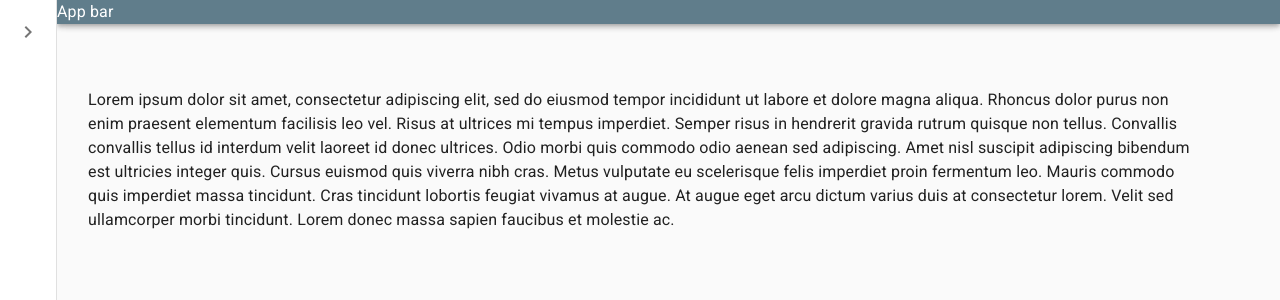
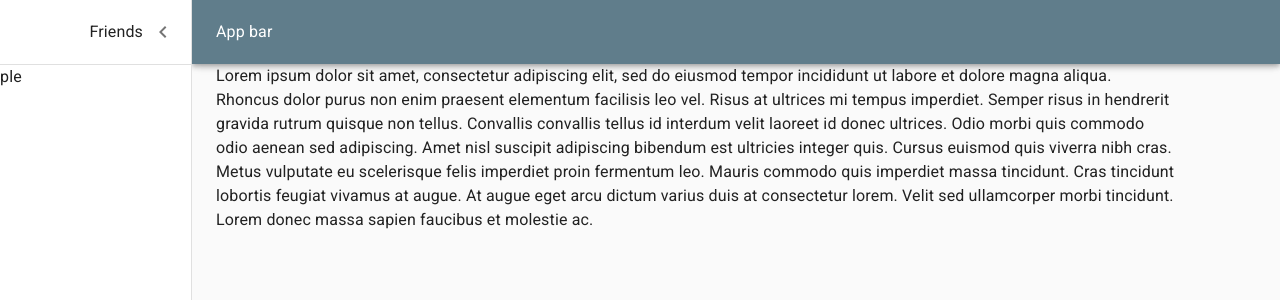
Before and after one commit to gooseman1721/SnailMail-frontend, a React (Vite) app: page /main in a window 1280 px wide. Shown: the top 300 px of the page. Built offline with nearby package versions, Linux system fonts and the light colour scheme.

Commit message:
Drawer progress

```diff
--- a/src/routes/FrontPage.jsx
+++ b/src/routes/FrontPage.jsx
@@ -10,26 +10,28 @@ import {
     Typography,
     IconButton,
     Icon,
+    Divider,
 
 } from "@mui/material";
 import {
-    ChevronRight
+    ChevronLeft,
+    PeopleAltRounded
 } from '@mui/icons-material';
 import { CssBaseline, ThemeProvider } from '@mui/material';
 import styled from "@emotion/styled";
 
 
-const drawerWidth = 57;
+const drawerWidth = '15vw';
 
 const Main = styled('main', { shouldForwardProp: (prop) => prop !== 'open' })(
     ({ theme, open }) => ({
         flexGrow: 1,
-        padding: theme.spacing(3),
+        padding: theme.spacing(0),
         transition: theme.transitions.create('margin', {
             easing: theme.transitions.easing.sharp,
             duration: theme.transitions.duration.leavingScreen,
         }),
-        marginLeft: `-${drawerWidth}px`,
+        marginLeft: `-${drawerWidth}`,
         ...(open && {
             transition: theme.transitions.create('margin', {
                 easing: theme.transitions.easing.easeOut,
@@ -48,8 +50,8 @@ const AppBarStyled = styled(MuiAppBar, {
         duration: theme.transitions.duration.leavingScreen,
     }),
     ...(open && {
-        width: `calc(100% - ${drawerWidth}px)`,
-        marginLeft: `${drawerWidth}px`,
+        width: `calc(100vw - ${drawerWidth})`,
+        marginLeft: `${drawerWidth}`,
         transition: theme.transitions.create(['margin', 'width'], {
             easing: theme.transitions.easing.easeOut,
             duration: theme.transitions.duration.enteringScreen,
@@ -71,30 +73,51 @@ const DrawerHeader = styled('div')(({ theme }) => ({
 export default function FrontPage(props) {
     const [openDrawer, setOpenDrawer] = useState(true);
     const handleDrawerOpen = () => setOpenDrawer(true);
-    const handleDrawerClose = () => {setOpenDrawer(false); setTimeout(handleDrawerOpen, 5000);}
+    const handleDrawerClose = () => setOpenDrawer(false)
 
   return (
     <ThemeProvider theme={props.theme}>
         <CssBaseline />
-        <Container sx={{display: 'flex'}}>
+        <Container sx={{display: 'flex', marginLeft: '0px', marginRight: '0px'}}>
             <AppBarStyled position='fixed' open={openDrawer}>
-                <Typography>
-                    App bar
-                </Typography>
+                <Toolbar>
+                    <IconButton
+                        mr='5'
+                        color='inherit'
+                        onClick={handleDrawerOpen}
+                        sx={{ ...(openDrawer && { display: 'none' }) }}
+                    >
+                        <PeopleAltRounded color=""/>
+                    </IconButton>
+                    <Typography>
+                        App bar
+                    </Typography>
+                </Toolbar>
+
             </AppBarStyled>
             <Drawer
                 variant="persistent"
                 anchor="left"
                 open={openDrawer}
+                sx={{
+                    width: drawerWidth,
+                    flexShrink: 0,
+                    '& .MuiDrawer-paper': {
+                        width: drawerWidth,
+                        boxSizing: 'border-box',
+                    },}}
             >
                 <DrawerHeader>
+                    <Typography>Friends</Typography>
                     <IconButton onClick={handleDrawerClose}>
-                        <ChevronRight />
+                        <ChevronLeft />
                     </IconButton>
                 </DrawerHeader>
+                <Divider />
+                ple
 
             </Drawer>
-            <Main open={openDrawer}>
+            <Main open={openDrawer} sx={{alignSelf: 'center'}}>
                 <DrawerHeader />
                 <Typography paragraph>
                       Lorem ipsum dolor sit amet, consectetur adipiscing elit, sed do eiusmod
```
